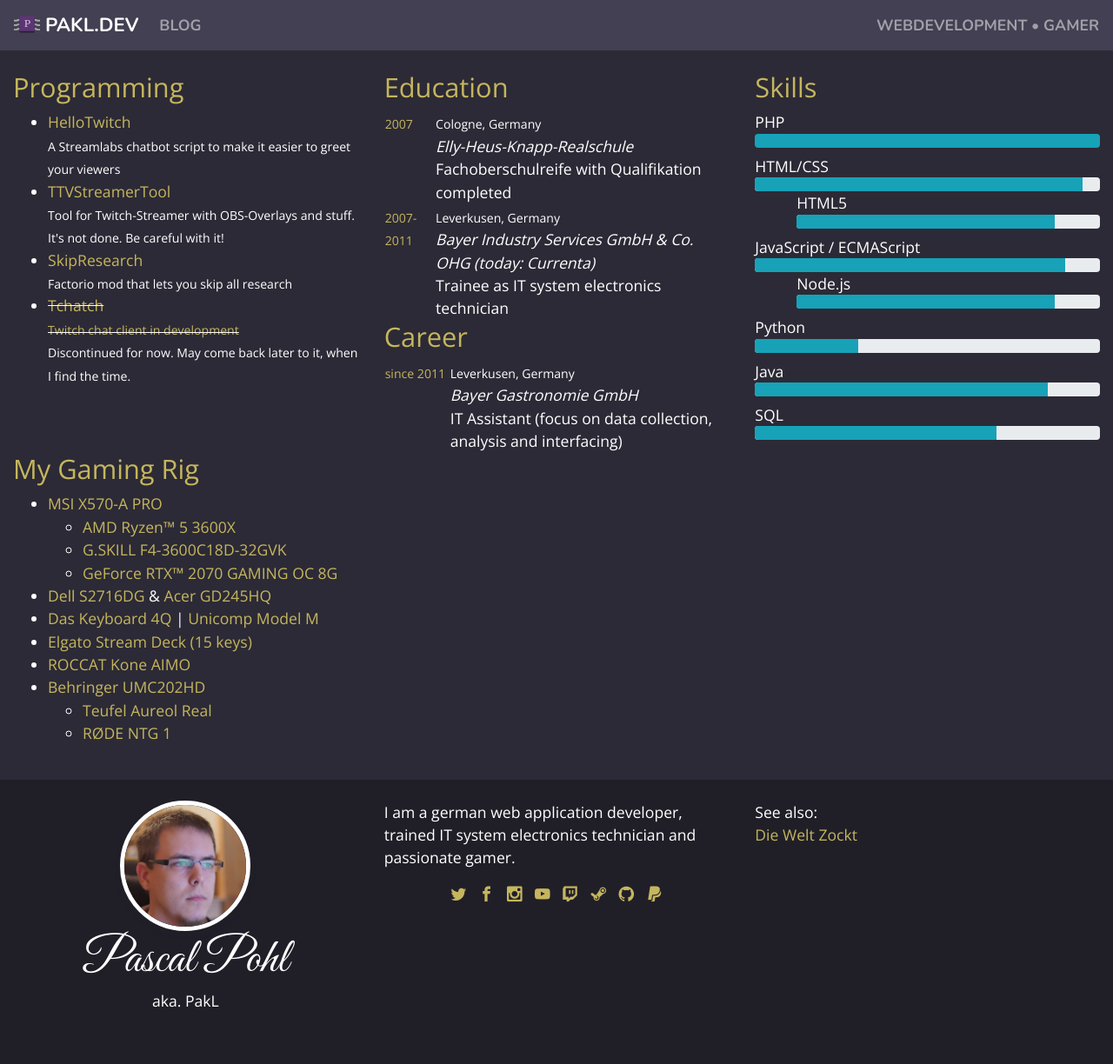
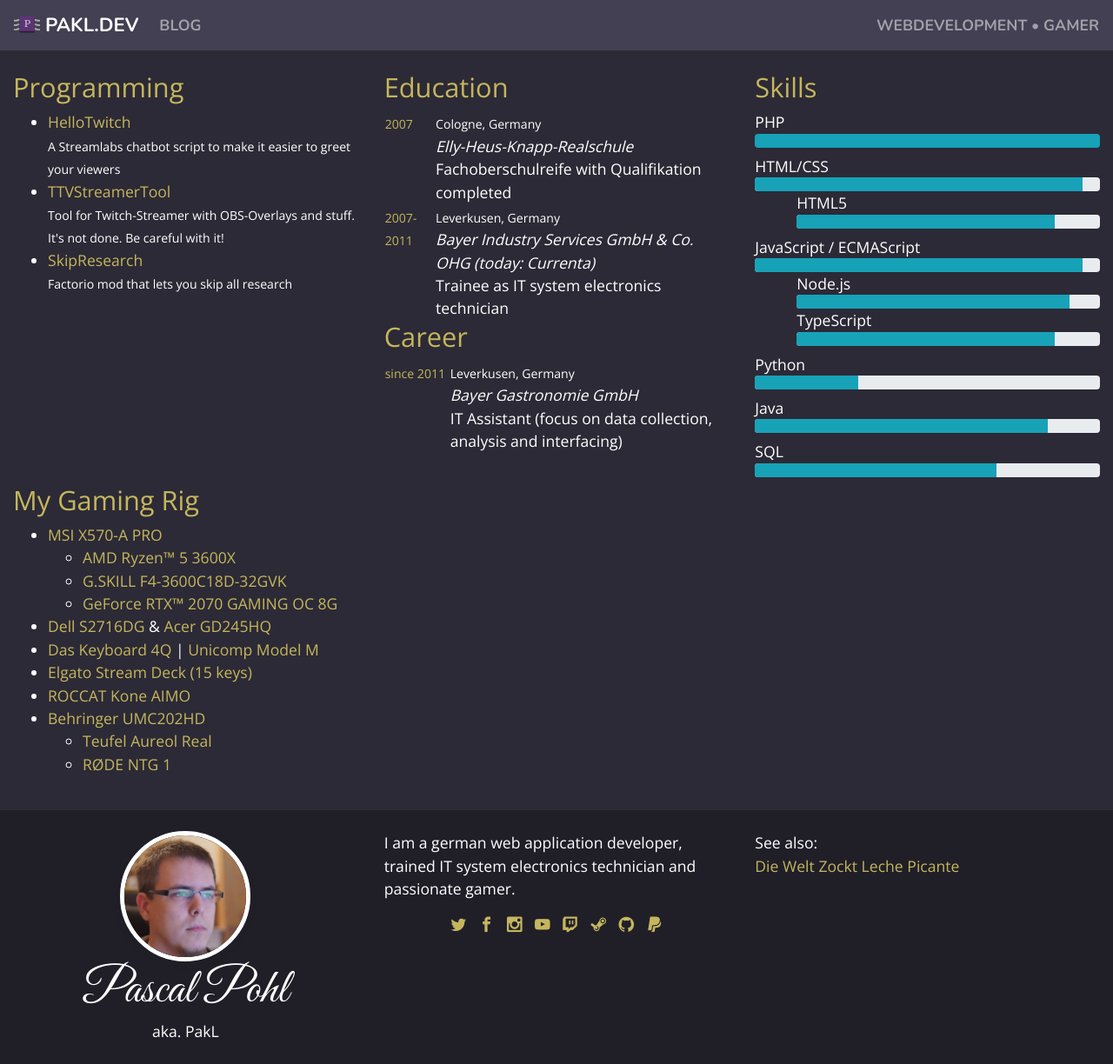
Before and after one commit to PakL/pakl.github.io, a Jekyll site: the page built from index.html, in a window 1280 px wide. Shown: the whole page at 87% size. Built offline with Jekyll 4.4.1, drawn with Linux system fonts in a browser that asks for light colours; some web fonts are replaced; before the commit the page ends 1188 px from its top, so only the background shows below that.

Commit message:
Added lechepicante.rocks to managed websites, updated skills and projects

```diff
--- a/_includes/footer.html
+++ b/_includes/footer.html
@@ -25,6 +25,7 @@
 			<p>
 				See also:<br>
 				<a href="https://dieweltzockt.de" target="_blank">Die Welt Zockt</a>
+				<a href="https://lechepicante.rocks" target="_blank">Leche Picante</a>
 			</p>
 		</div>
 	</div>
--- a/index.html
+++ b/index.html
@@ -10,7 +10,6 @@
 				<li><a href="https://github.com/PakL/HelloTwitch" target="_blank">HelloTwitch</a><br><small>A Streamlabs chatbot script to make it easier to greet your viewers </small></li>
 				<li><a href="/TTVStreamerTool/" target="_blank">TTVStreamerTool</a><br><small>Tool for Twitch-Streamer with OBS-Overlays and stuff. It's not done. Be careful with it!</small></li>
 				<li><a href="https://github.com/PakL/SkipResearch-Factorio" target="_blank">SkipResearch</a><br><small>Factorio mod that lets you skip all research</small></li>
-				<li><del><a href="https://github.com/PakL/Tchatch" target="_blank">Tchatch<br><small>Twitch chat client in development</small></a></del><br><small>Discontinued for now. May come back later to it, when I find the time.</small></li>
 			</ul>
 		</div>
 		<div class="col-12 col-md-6 col-lg-4">
@@ -68,9 +67,13 @@
 			</div>
 			<div class="my-2">
 				JavaScript / ECMAScript
-				<div class="progress"><div class="progress-bar bg-info" style="width:90%;"></div></div>
+				<div class="progress"><div class="progress-bar bg-info" style="width:95%;"></div></div>
 				<div class="ml-5">
 					Node.js
+					<div class="progress"><div class="progress-bar bg-info" style="width:90%;"></div></div>
+				</div>
+				<div class="ml-5">
+					TypeScript
 					<div class="progress"><div class="progress-bar bg-info" style="width:85%;"></div></div>
 				</div>
 			</div>
```
